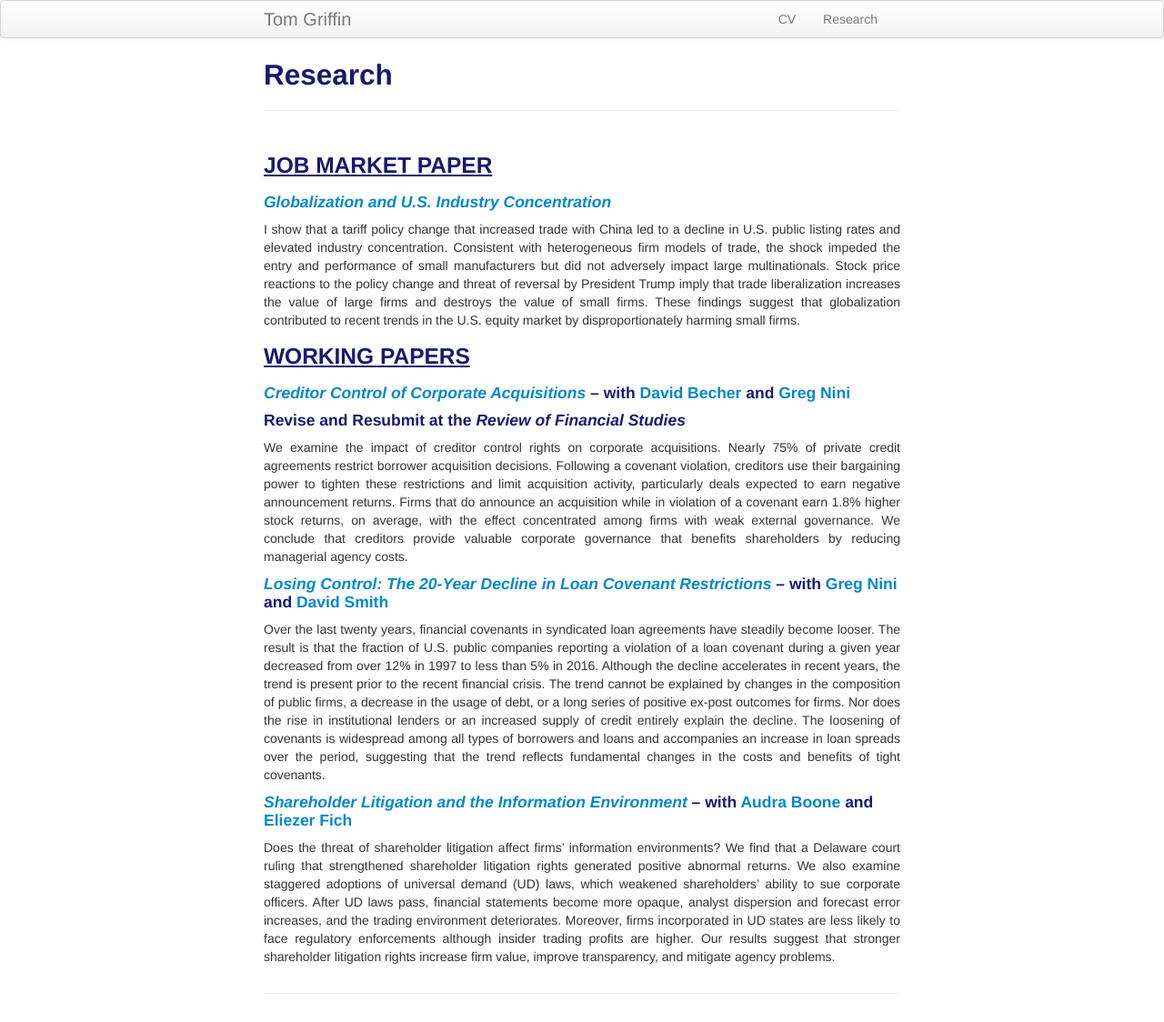
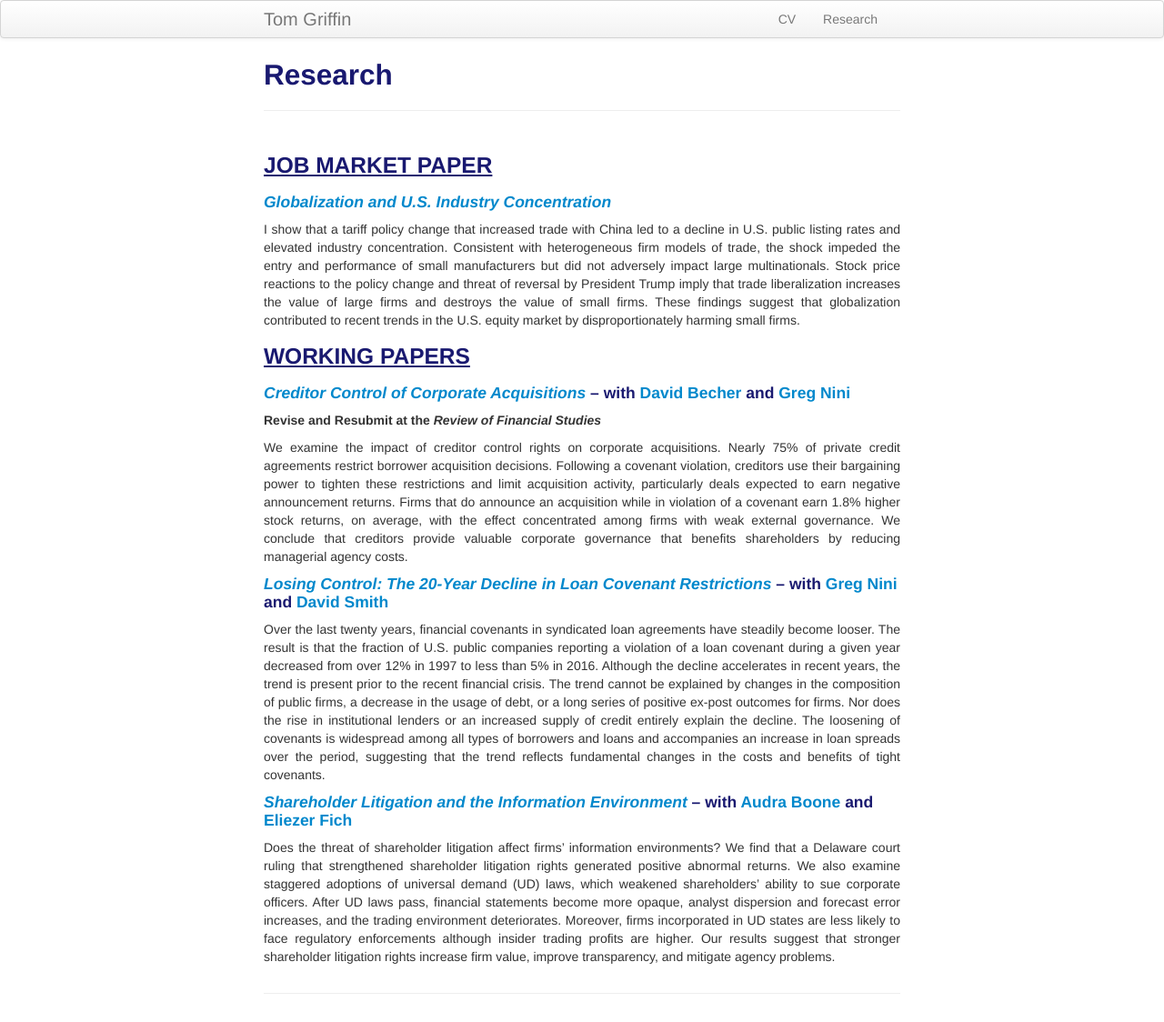
Before and after one commit to ThomasPGriffin/thomaspgriffin.github.io, a Jekyll site: the page built from pages/research.md, in a window 1280 px wide. Shown: the whole page at 91% size. Built offline with Jekyll 4.4.1, drawn with Linux system fonts in a browser that asks for light colours.

```diff
--- a/pages/research.md
+++ b/pages/research.md
@@ -14,7 +14,7 @@ I show that a tariff policy change that increased trade with China led to a decl
 ### <u>WORKING PAPERS<u>
 
 #### *[Creditor Control of Corporate Acquisitions]({{ BASE_PATH}}/pages/bgn_20181120.pdf)* – with <a href="https://www.lebow.drexel.edu/people/davidbecher">David Becher</a> and <a href="https://sites.google.com/view/gregnini/home">Greg Nini</a>
-#### Revise and Resubmit at the *Review of Financial Studies*
+##### Revise and Resubmit at the *Review of Financial Studies*
 <div align="justify">
 We examine the impact of creditor control rights on corporate acquisitions. Nearly 75% of private credit
 agreements restrict borrower acquisition decisions. Following a covenant violation, creditors use their
```
